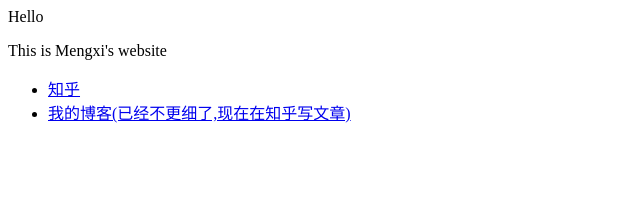
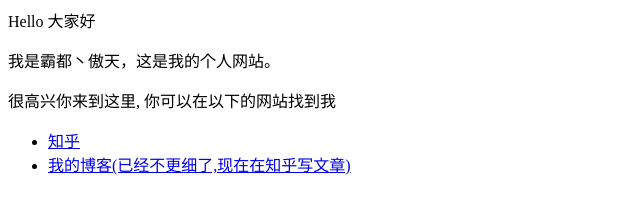
Before and after one commit to mengxi-wan/mengxi-wan.github.io, a plain HTML site: page index.html in a window 1280 px wide. Shown: the whole page, without its empty margins (0-640 px from the left). Drawn offline with Linux system fonts and the light colour scheme.

Commit message:
Update index.html

```diff
--- a/index.html
+++ b/index.html
@@ -1,5 +1,6 @@
-<p> Hello </p>
-<p> This is Mengxi's website </p>
+<p>Hello 大家好</p>
+<p>我是霸都丶傲天，这是我的个人网站。 </p>
+<p>很高兴你来到这里, 你可以在以下的网站找到我</p>
 
 <ul>
   <li> <a href="https://www.zhihu.com/people/AJLoveChina">知乎</a> </li>
```
